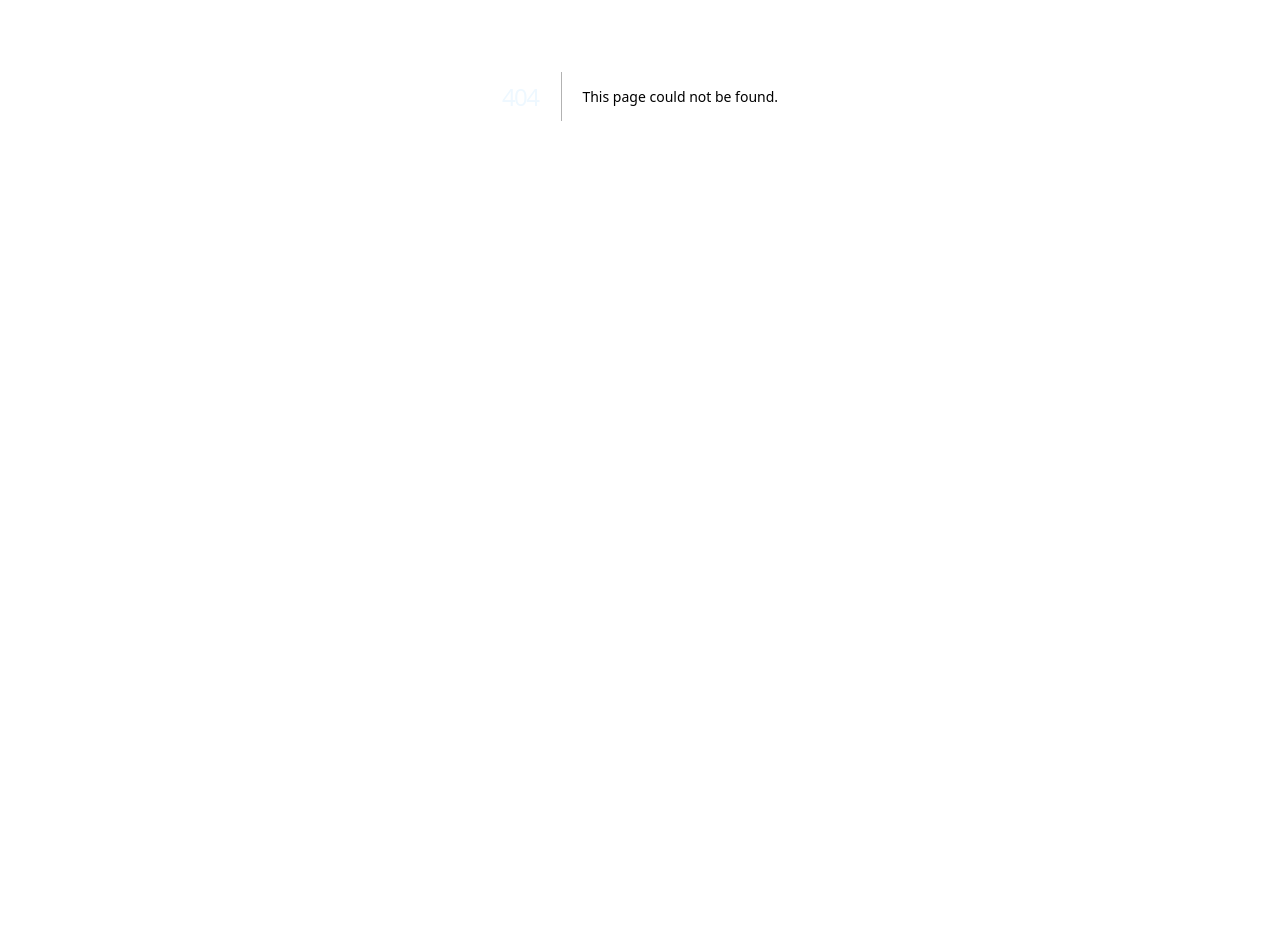
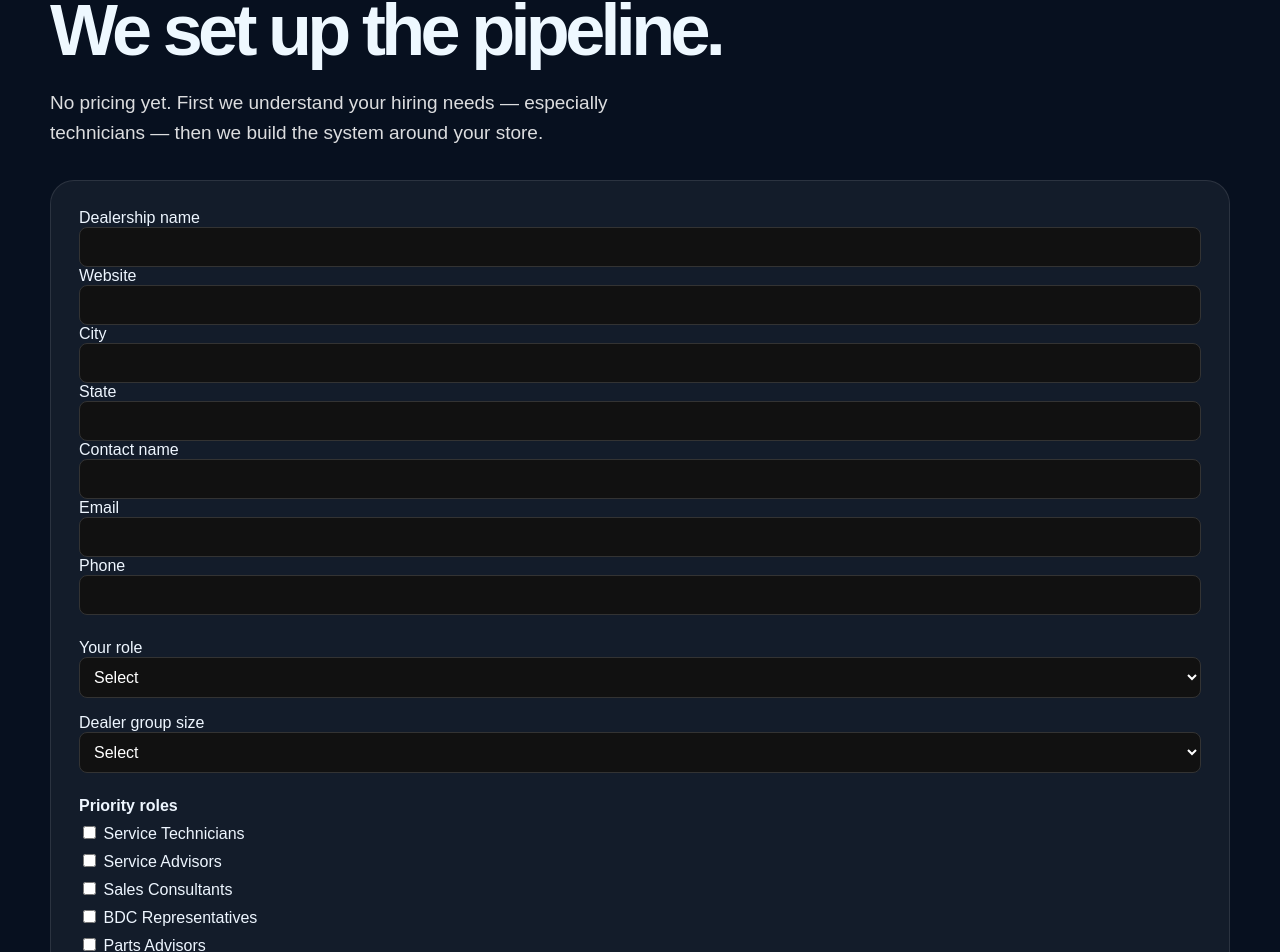
Before and after one commit to zlomke76-del/natatoday, a Next.js app: page /pricing in a window 1280 px wide. Before the commit this address had no page. Shown: the part 304-1256 px from the top of the page. Before the commit the page ends 800 px from the top, so only its background shows below. Built offline with nearby package versions, Linux system fonts and the light colour scheme.

Commit message:
Create page.tsx

```diff
--- /dev/null
+++ b/app/pricing/page.tsx
@@ -0,0 +1,176 @@
+import Link from "next/link";
+import Nav from "../components/Nav";
+
+const dealershipRoles = [
+  "Dealer Principal",
+  "General Manager",
+  "Service Director",
+  "Fixed Ops Director",
+  "Sales Manager",
+  "HR / Recruiting",
+];
+
+const priorityNeeds = [
+  "Service Technicians",
+  "Service Advisors",
+  "Sales Consultants",
+  "BDC Representatives",
+  "Parts Advisors",
+  "Multiple roles",
+];
+
+const certificationNeeds = [
+  "ASE certification visibility",
+  "OEM certification tracking",
+  "Master Certified technician priority",
+  "Entry-level training pathway",
+  "Interview scheduling support",
+  "Candidate pre-screening",
+];
+
+const volumeOptions = [
+  "1 dealership",
+  "2–5 dealerships",
+  "6–15 dealerships",
+  "16+ dealerships / group",
+];
+
+export default function PricingIntakePage() {
+  return (
+    <main className="shell">
+      <Nav />
+
+      <section className="wrap" style={{ padding: "54px 0 90px" }}>
+
+        {/* HEADER */}
+        <div style={{ maxWidth: 780 }}>
+          <div className="eyebrow">Dealer enrollment</div>
+
+          <h1 style={{ fontSize: "clamp(44px,6vw,72px)", lineHeight: 0.95 }}>
+            Tell us what your store needs. <br />
+            We set up the pipeline.
+          </h1>
+
+          <p className="lede">
+            No pricing yet. First we understand your hiring needs — especially technicians —
+            then we build the system around your store.
+          </p>
+        </div>
+
+        {/* FORM */}
+        <form
+          style={{
+            marginTop: 32,
+            padding: 28,
+            borderRadius: 24,
+            background: "rgba(255,255,255,0.05)",
+            border: "1px solid rgba(255,255,255,0.1)",
+          }}
+        >
+          <div className="grid-2" style={{ gap: 16 }}>
+            <FormField label="Dealership name" name="dealershipName" />
+            <FormField label="Website" name="website" required={false} />
+            <FormField label="City" name="city" />
+            <FormField label="State" name="state" />
+            <FormField label="Contact name" name="contact" />
+            <FormField label="Email" name="email" type="email" />
+            <FormField label="Phone" name="phone" />
+          </div>
+
+          <div style={{ marginTop: 24 }}>
+            <SelectField label="Your role" name="role" options={dealershipRoles} />
+          </div>
+
+          <div style={{ marginTop: 16 }}>
+            <SelectField label="Dealer group size" name="size" options={volumeOptions} />
+          </div>
+
+          <div style={{ marginTop: 24 }}>
+            <ChoiceGroup title="Priority roles" name="priorityRoles" options={priorityNeeds} />
+          </div>
+
+          <div style={{ marginTop: 16 }}>
+            <ChoiceGroup title="Important signals" name="signals" options={certificationNeeds} />
+          </div>
+
+          <div style={{ marginTop: 20 }}>
+            <label>
+              <strong>What matters most?</strong>
+              <textarea
+                style={inputStyle}
+                rows={4}
+                placeholder="Example: We need master-certified techs and fewer wasted interviews."
+              />
+            </label>
+          </div>
+
+          <div style={{ marginTop: 28 }}>
+            <button className="btn btn-primary">
+              Start enrollment
+            </button>
+          </div>
+        </form>
+
+        {/* CLOSE */}
+        <p style={{ marginTop: 20, color: "#9fb4d6" }}>
+          You’re not buying software — you’re removing the work before hiring.
+        </p>
+
+      </section>
+    </main>
+  );
+}
+
+/* COMPONENTS */
+
+function FormField({
+  label,
+  name,
+  type = "text",
+  required = true,
+}: any) {
+  return (
+    <label>
+      <span>{label}</span>
+      <input name={name} type={type} required={required} style={inputStyle} />
+    </label>
+  );
+}
+
+function SelectField({ label, name, options }: any) {
+  return (
+    <label>
+      <span>{label}</span>
+      <select name={name} style={inputStyle}>
+        <option>Select</option>
+        {options.map((o: string) => (
+          <option key={o}>{o}</option>
+        ))}
+      </select>
+    </label>
+  );
+}
+
+function ChoiceGroup({ title, name, options }: any) {
+  return (
+    <div>
+      <strong>{title}</strong>
+      <div style={{ display: "grid", gap: 8, marginTop: 8 }}>
+        {options.map((o: string) => (
+          <label key={o}>
+            <input type="checkbox" name={name} value={o} /> {o}
+          </label>
+        ))}
+      </div>
+    </div>
+  );
+}
+
+const inputStyle = {
+  width: "100%",
+  padding: "10px",
+  borderRadius: 8,
+  border: "1px solid #333",
+  background: "#111",
+  color: "#fff",
+};
```
